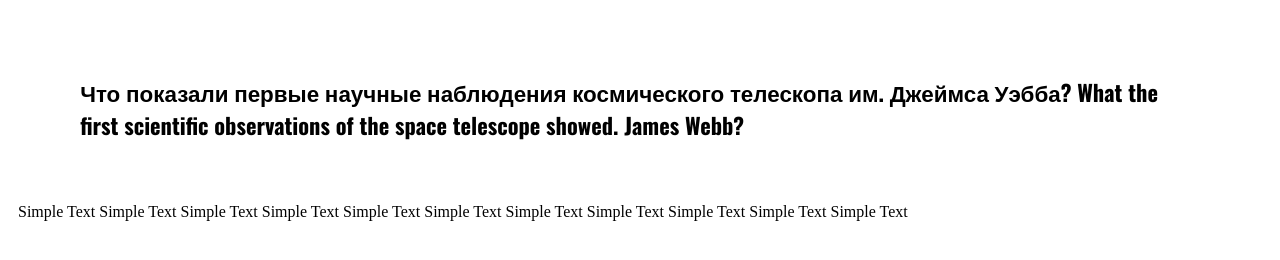
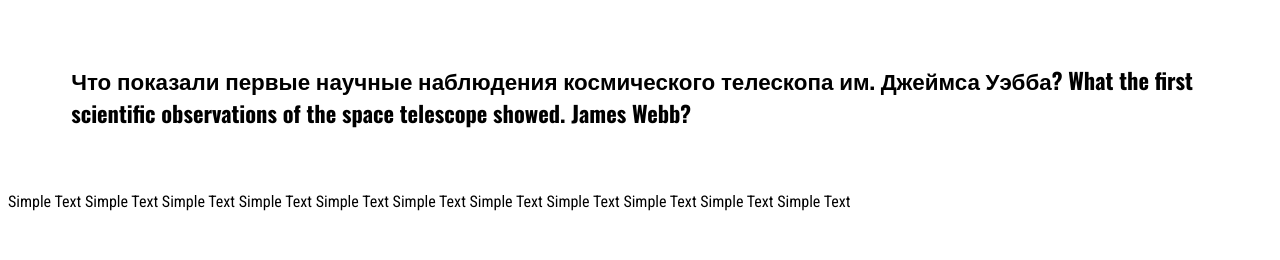
Before and after one commit to dimstr/space-embedded, a plain HTML site: page index.html in a window 1280 px wide. Drawn offline with nearby package versions, Linux system fonts and the light colour scheme.

Commit message:
Update index.css

```diff
--- a/index.css
+++ b/index.css
@@ -3,6 +3,6 @@
   font-size: 140%;
   margin: 5%;
 }
-body{
-  padding: 5px 10px;
+p{
+  font-family: 'Roboto Condensed', sans-serif;
 }
```
